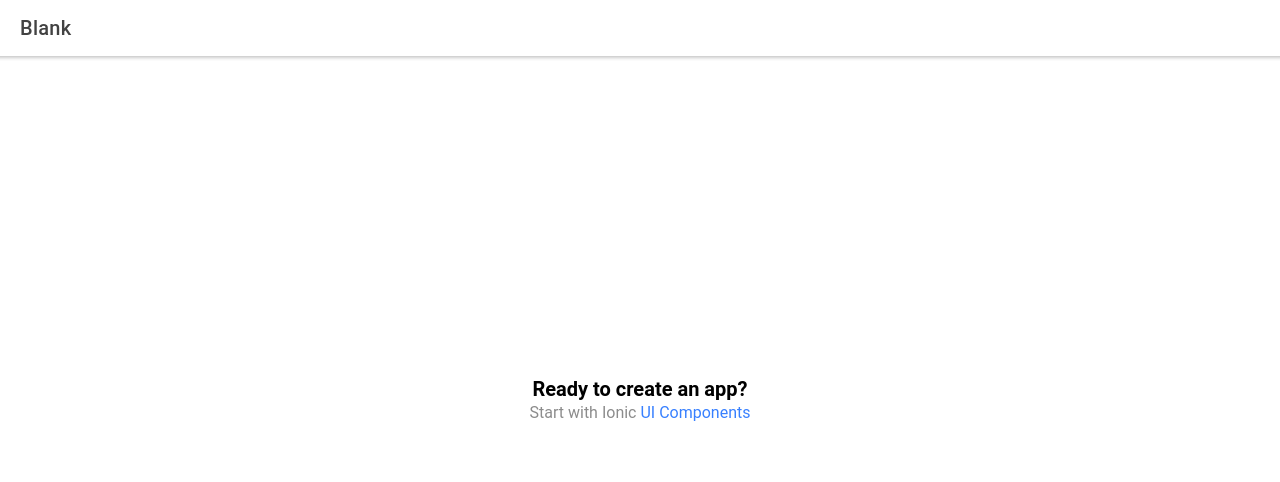
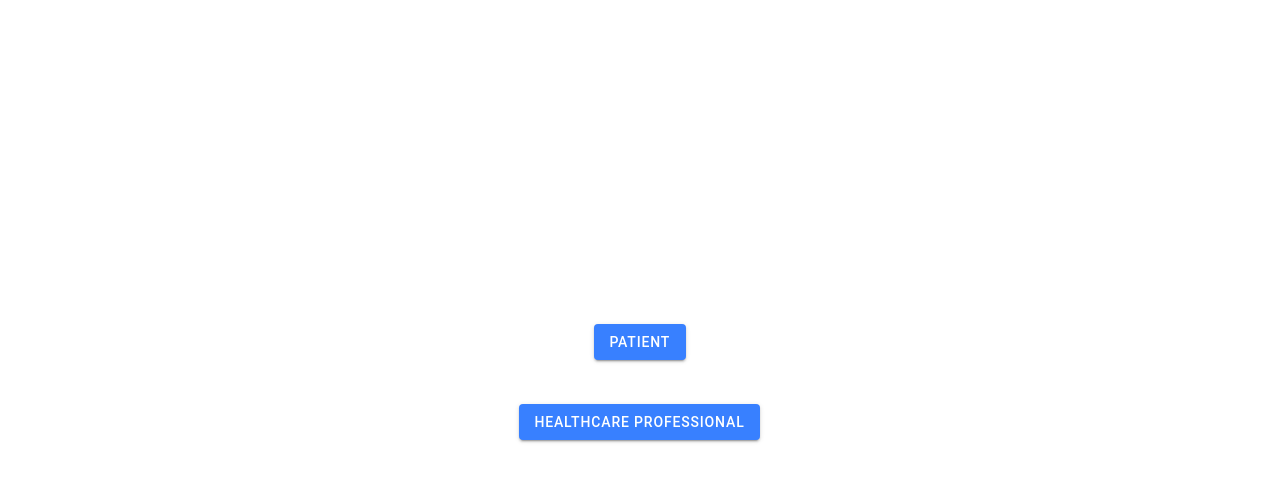
Before and after one commit to ishanchadha01/HealthApp, a React (Create React App) app in the folder UniHealth/: page /home in a window 1280 px wide. Shown: the top 482 px of the page. Built offline with nearby package versions, Linux system fonts and the light colour scheme.

Commit message:
initial page

```diff
--- a/UniHealth/src/components/ExploreContainer.tsx
+++ b/UniHealth/src/components/ExploreContainer.tsx
@@ -6,8 +6,6 @@ interface ContainerProps { }
 const ExploreContainer: React.FC<ContainerProps> = () => {
   return (
     <div className="container">
-      <strong>Ready to create an app?</strong>
-      <p>Start with Ionic <a target="_blank" rel="noopener noreferrer" href="https://ionicframework.com/docs/components">UI Components</a></p>
     </div>
   );
 };
--- a/UniHealth/src/pages/Home.css
+++ b/UniHealth/src/pages/Home.css
@@ -0,0 +1,20 @@
+.title {
+    position: fixed; /* or absolute */
+    left: 45%;
+    margin-right: -80%;
+    top: 10%;
+    color: white;
+    font-size: x-large;
+}
+
+.patientButton {
+    text-align: center;
+    position: fixed; /* or absolute */
+    top: 40%;
+}
+
+.doctorButton {
+    text-align: center;
+    position: fixed; /* or absolute */
+    top: 50%;
+}
--- a/UniHealth/src/pages/Home.tsx
+++ b/UniHealth/src/pages/Home.tsx
@@ -1,4 +1,4 @@
-import { IonContent, IonHeader, IonPage, IonTitle, IonToolbar } from '@ionic/react';
+import { IonButton, IonContent, IonHeader, IonPage, IonTitle, IonToolbar } from '@ionic/react';
 import React from 'react';
 import ExploreContainer from '../components/ExploreContainer';
 import './Home.css';
@@ -6,18 +6,16 @@ import './Home.css';
 const Home: React.FC = () => {
   return (
     <IonPage>
-      <IonHeader>
-        <IonToolbar>
-          <IonTitle>Blank</IonTitle>
-        </IonToolbar>
-      </IonHeader>
       <IonContent fullscreen>
-        <IonHeader collapse="condense">
-          <IonToolbar>
-            <IonTitle size="large">Blank</IonTitle>
-          </IonToolbar>
-        </IonHeader>
-        <ExploreContainer />
+      <IonTitle className="title">UniHealth</IonTitle>
+      <IonContent className='patientButton'>
+        {/*-- Default --*/}
+        <IonButton>Patient</IonButton>
+      </IonContent>
+      <IonContent className='doctorButton'>
+        {/*-- Default --*/}
+        <IonButton>Healthcare Professional</IonButton>
+        </IonContent>
       </IonContent>
     </IonPage>
   );
```
